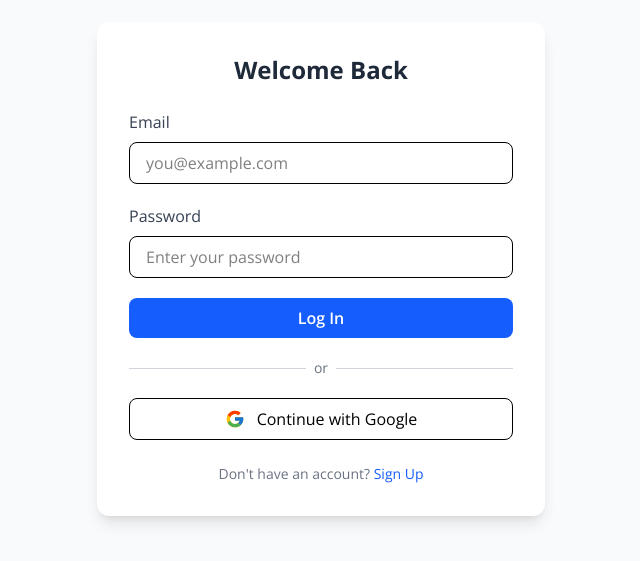
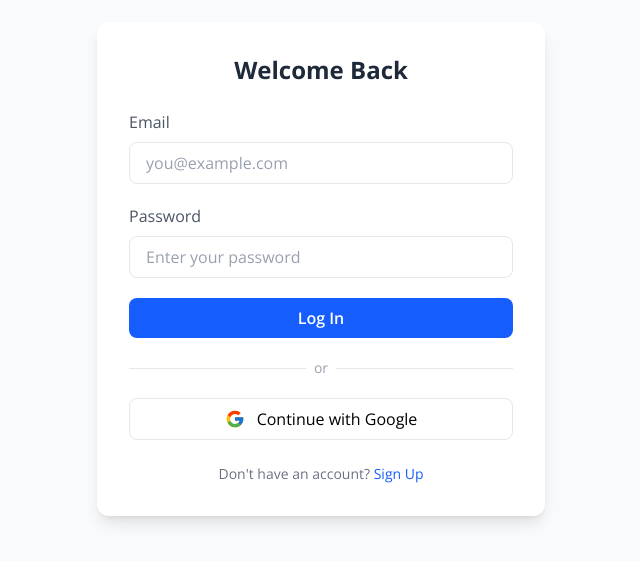
Before and after one commit to smartdevASAP/blog-app, a React (Vite) app: page /login in a window 1280 px wide. Shown: the part 131-692 px from the top of the page, without its empty margins (319-959 px from the left). Built offline with nearby package versions, Linux system fonts and the light colour scheme.

Commit message:
prior commit to creating dashboard

```diff
--- a/src/App.tsx
+++ b/src/App.tsx
@@ -1,4 +1,5 @@
 import MainLayout from "./layouts/MainLayout";
+
 function App() {
   return (
     <>
--- a/src/context/AppContext.tsx
+++ b/src/context/AppContext.tsx
@@ -1,7 +1,7 @@
 import { createContext, useContext, useState } from "react";
 import type { ReactNode } from "react";
+// import { toast } from "sonner";
 
-// User type
 export type User = {
   id: string;
   name: string;
@@ -17,6 +17,14 @@ type AppContextType = {
   setActiveSection: (section: string) => void;
   name: string;
   setName: (name: string) => void;
+  // Authentication details
+  email: string;
+  fullName: string;
+  password: string;
+  setEmail: (email: string) => void;
+  setPassword: (password: string) => void;
+  setFullName: (fullName: string) => void;
+  login: () => void | any;
 };
 
 // Create context
@@ -26,8 +34,14 @@ const AppContext = createContext<AppContextType | null>(null);
 export function AppProvider({ children }: { children: ReactNode }) {
   const [user, setUser] = useState<User>(null);
   const [activeSection, setActiveSection] = useState("home");
-  const [name, setName] = useState<string>(""); // safe string state
-
+  const [name, setName] = useState("");
+  const [email, setEmail] = useState("");
+  const [fullName, setFullName] = useState("");
+  const [password, setPassword] = useState("");
+  //logging in button onclick;
+  const login = (): void => {
+    console.log({ email, password });
+  };
   return (
     <AppContext.Provider
       value={{
@@ -38,13 +52,19 @@ export function AppProvider({ children }: { children: ReactNode }) {
         setActiveSection,
         name,
         setName,
+        email,
+        setEmail,
+        fullName,
+        setFullName,
+        password,
+        setPassword,
+        login,
       }}
     >
       {children}
     </AppContext.Provider>
   );
 }
-
 // Hook to consume context
 export function useAppContext() {
   const context = useContext(AppContext);
--- a/src/pages/Login/Login.tsx
+++ b/src/pages/Login/Login.tsx
@@ -1,11 +1,9 @@
-import { useState } from "react";
 import { toast } from "sonner";
-import { FcGoogle } from "react-icons/fc"; // Google icon
+import { FcGoogle } from "react-icons/fc";
+import { useAppContext } from "../../context/AppContext";
 
 function Login() {
-  const [email, setEmail] = useState("");
-  const [password, setPassword] = useState("");
-
+  const { email, password, setEmail, setPassword, login } = useAppContext();
   const handleSubmit = (e: React.FormEvent) => {
     e.preventDefault();
 
@@ -13,20 +11,17 @@ function Login() {
       toast.error("Please fill in all fields");
       return;
     }
-
     if (!email.includes("@")) {
       toast.error("Enter a valid email address");
       return;
     }
 
-    // ✅ Here you can integrate with your backend
     toast.success("Logged in successfully!");
     setEmail("");
     setPassword("");
   };
 
   const handleGoogleLogin = () => {
-    // 🔹 Placeholder: integrate Google OAuth here
     toast.success("Redirecting to Google login...");
   };
 
@@ -36,35 +31,44 @@ function Login() {
         <h1 className="text-2xl font-bold text-center text-gray-800 mb-6">
           Welcome Back
         </h1>
+
         <form onSubmit={handleSubmit} className="space-y-5">
           {/* Email */}
           <div>
-            <label className="block text-gray-700 mb-2">Email</label>
+            <label className="block text-gray-600 mb-2">Email</label>
             <input
               type="email"
               value={email}
               onChange={(e) => setEmail(e.target.value)}
-              className="w-full px-4 py-2 border rounded-lg focus:ring-2 focus:ring-blue-500 outline-none"
               placeholder="you@example.com"
+              className="w-full px-4 py-2 border border-gray-200 rounded-lg
+                         placeholder:text-gray-400
+                         focus:border-blue-400 focus:ring-2 focus:ring-blue-100
+                         outline-none transition"
             />
           </div>
 
           {/* Password */}
           <div>
-            <label className="block text-gray-700 mb-2">Password</label>
+            <label className="block text-gray-600 mb-2">Password</label>
             <input
               type="password"
               value={password}
               onChange={(e) => setPassword(e.target.value)}
-              className="w-full px-4 py-2 border rounded-lg focus:ring-2 focus:ring-blue-500 outline-none"
               placeholder="Enter your password"
+              className="w-full px-4 py-2 border border-gray-200 rounded-lg
+                         placeholder:text-gray-400
+                         focus:border-blue-400 focus:ring-2 focus:ring-blue-100
+                         outline-none transition"
             />
           </div>
 
           {/* Submit Button */}
           <button
+            onClick={() => login()}
             type="submit"
-            className="w-full py-2 bg-blue-600 text-white font-semibold rounded-lg hover:bg-blue-700 transition"
+            className="w-full py-2 bg-blue-600 text-white font-semibold rounded-lg
+                       hover:bg-blue-700 transition"
           >
             Log In
           </button>
@@ -72,15 +76,17 @@ function Login() {
 
         {/* OR Divider */}
         <div className="flex items-center my-5">
-          <hr className="flex-1 border-gray-300" />
-          <span className="px-2 text-gray-500 text-sm">or</span>
-          <hr className="flex-1 border-gray-300" />
+          <hr className="flex-1 border-gray-200" />
+          <span className="px-2 text-gray-400 text-sm">or</span>
+          <hr className="flex-1 border-gray-200" />
         </div>
 
         {/* Google Login */}
         <button
           onClick={handleGoogleLogin}
-          className="w-full flex items-center justify-center gap-3 py-2 border rounded-lg hover:bg-gray-100 transition"
+          className="w-full flex items-center justify-center gap-3 py-2
+                     border border-gray-200 rounded-lg
+                     hover:bg-gray-100 transition"
         >
           <FcGoogle size={20} />
           Continue with Google
--- a/src/router/AppRouter.tsx
+++ b/src/router/AppRouter.tsx
@@ -1,30 +1,20 @@
-// import MainLayout from "../layouts/MainLayout";
-// import { Routes, Route } from "react-router-dom";
-// import Login from "../pages/Login/Login";
-// import Register from "../pages/Register/Register";
-
-// function AppRouter() {
-//   return (
-//     <div>
-//       <Route path="/" element={<MainLayout />} />
-//       <Routes>
-//         <Route path="/register" element={<Register />} />
-//         <Route path="/login" element={<Login />} />
-//         {/* not found page 404 */}
-//       </Routes>
-//     </div>
-//   );
-// }
-
-// export default AppRouter;
-
 import MainLayout from "../layouts/MainLayout";
 import { Routes, Route } from "react-router-dom";
 import Login from "../pages/Login/Login";
 import Register from "../pages/Register/Register";
+import { Toaster } from "sonner";
 
 function AppRouter() {
   return (
+    <>
+      {/* 🔔 Toast container (ONLY ONCE) */}
+      <Toaster
+        position="top-right"
+        richColors
+        toastOptions={{
+          className: "z-[9999]",
+        }}
+      />
       <Routes>
         {/* Landing / main site */}
         <Route path="/" element={<MainLayout />} />
@@ -36,6 +26,7 @@ function AppRouter() {
         {/* Optional: 404 page */}
         <Route path="*" element={<div>404 - Page Not Found</div>} />
       </Routes>
+    </>
   );
 }
 
```
Also changed, not shown: src/layouts/MainLayout.tsx (+0 -26 lines). Lines whose indentation alone changed are shown as unchanged.
